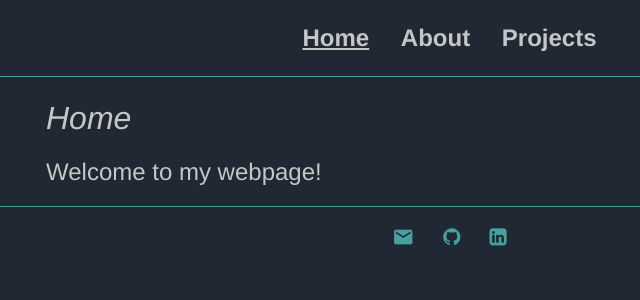
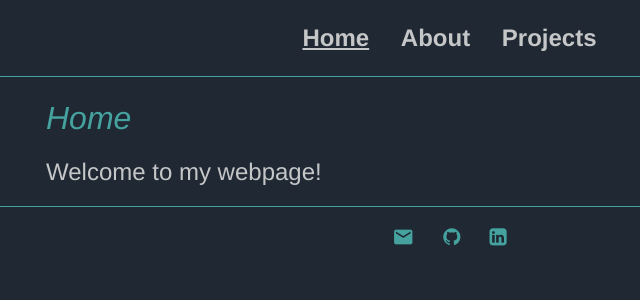
Before and after one commit to clfkenny/clfkenny.github.io, a Jekyll site: the page built from index.md, in a window 1280 px wide. Shown: the top 300 px of the page, without its empty margins (178-818 px from the left). Built offline with Jekyll 4.4.1, drawn with Linux system fonts in a browser that asks for light colours.

Commit message:
Update main.css

```diff
--- a/css/main.css
+++ b/css/main.css
@@ -41,6 +41,7 @@ a:hover {
     text-decoration: underline;
 }
 h1 {
+    color: #45a29e;
     font-size: 2em;
     font-weight: normal;
 }
```
